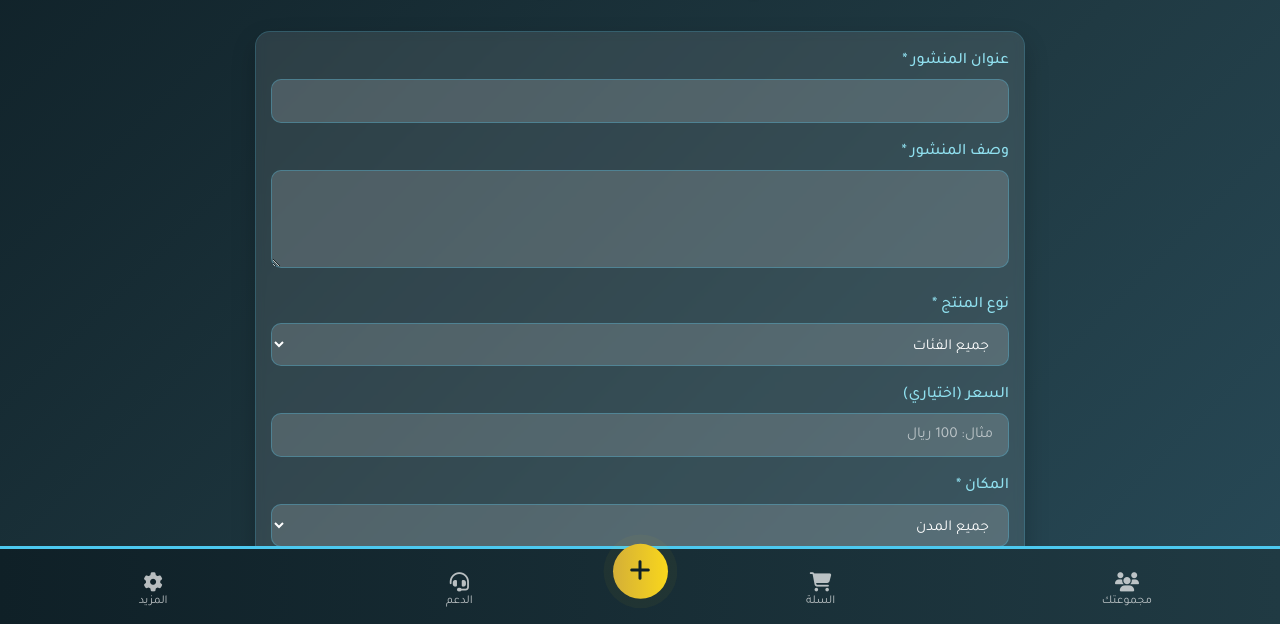
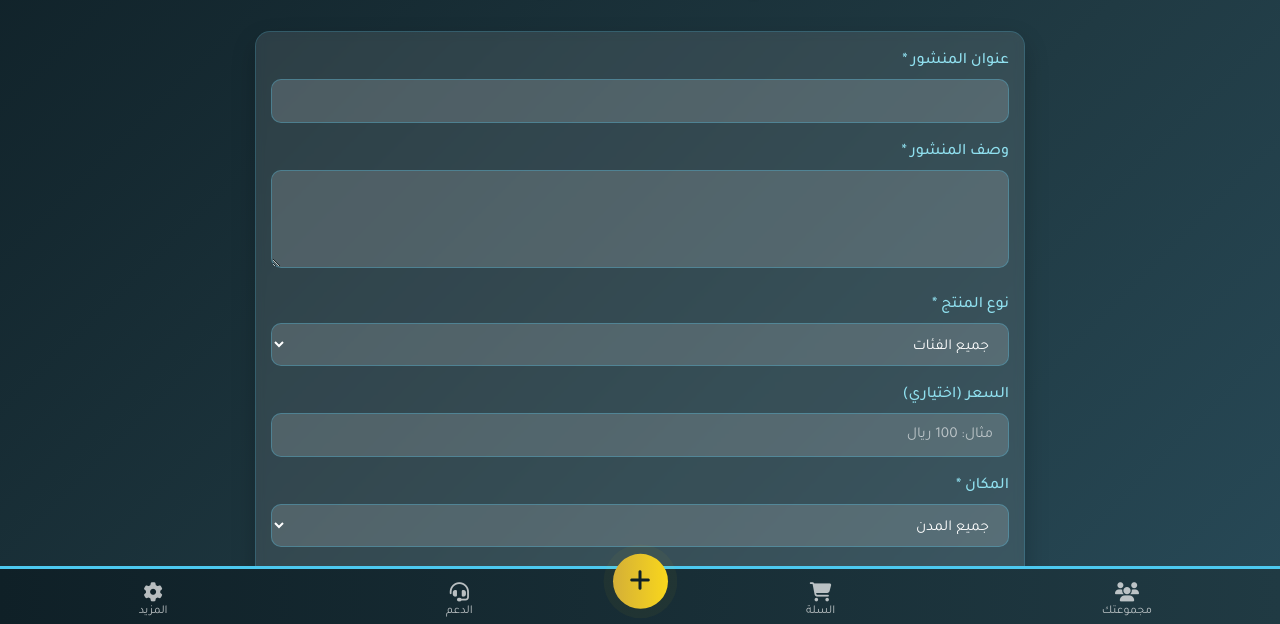
Before and after one commit to Osamaabdalkader/cod11, a plain HTML site: page add-post.html in a window 1280 px wide. Shown: the part 174-798 px from the top of the page. Drawn offline with Linux system fonts and the light colour scheme; no server answers.

Commit message:
Update add-post.css

```diff
--- a/add-post.css
+++ b/add-post.css
@@ -300,7 +300,7 @@ footer {
     border-top: 3px solid #4cc9f0;
     z-index: 1000;
     padding: 15px 0 10px;
-    height: 80px;
+    height: 60px;
 }
 
 .footer-icons {
```
